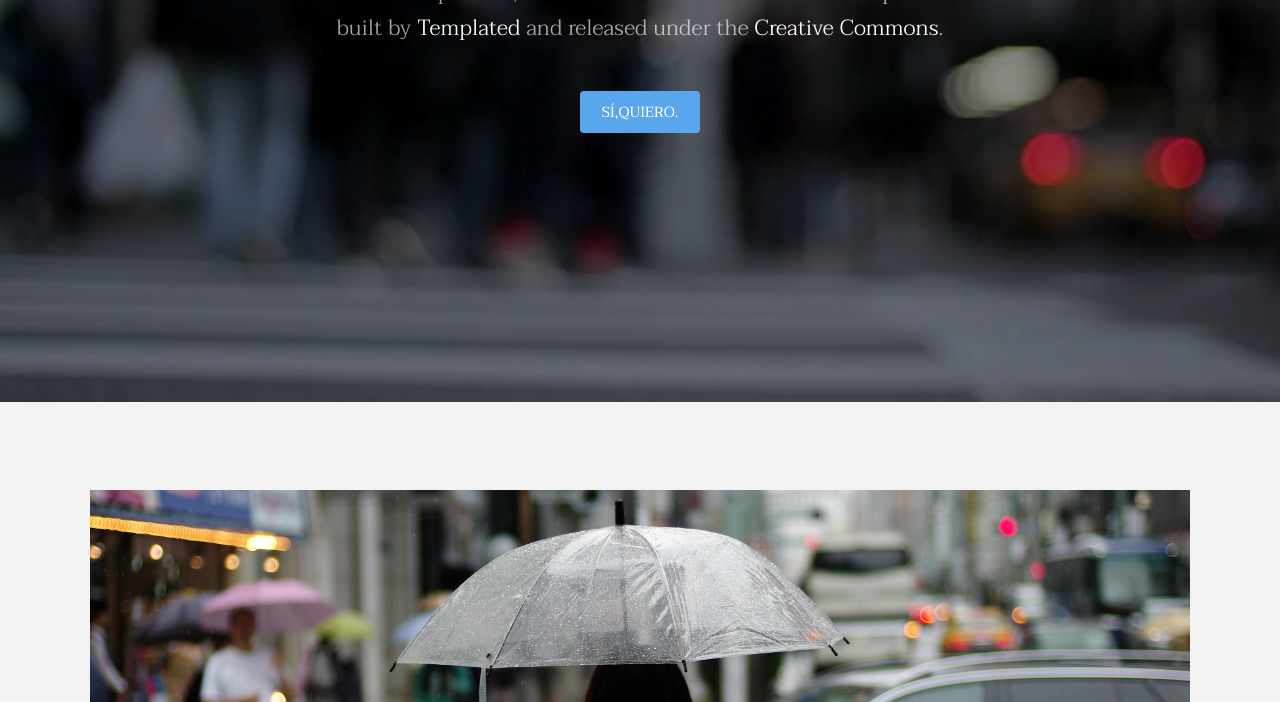
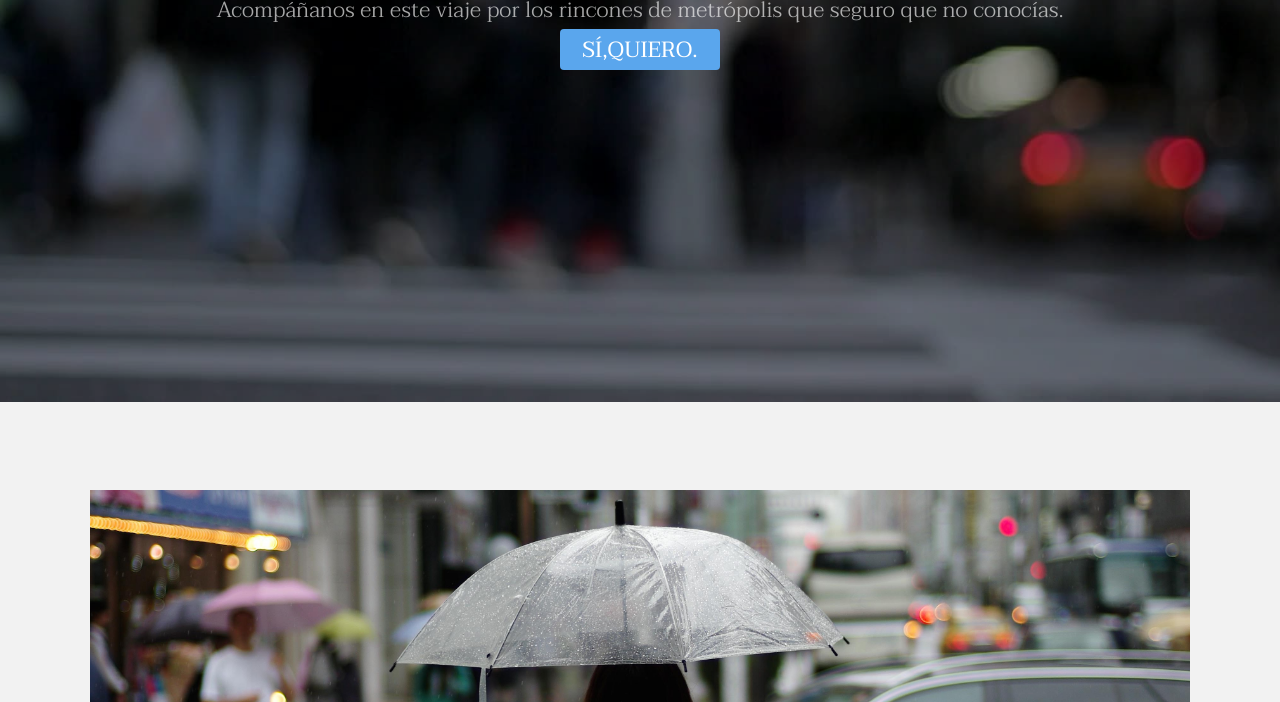
Before and after one commit to Oxell/04_REP_METROPOLITA, a plain HTML site: page index.html in a window 1280 px wide. Shown: the part 398-1100 px from the top of the page. Drawn offline with Linux system fonts and the light colour scheme.

Commit message:
frase bajo el h1 por JORGE

```diff
--- a/index.html
+++ b/index.html
@@ -37,8 +37,8 @@
 			<section id="banner" data-video="images/banner">
 				<div class="inner">
 					<h1>Metropolita</h1>
-					<p>A full responsive, business-oriented HTML5/CSS3 template<br />
-					built by <a href="https://templated.co/">Templated</a> and released under the <a href="https://templated.co/license">Creative Commons</a>.</p>
+					<p>Acompáñanos en este viaje por los rincones de metrópolis que seguro que no conocías.<br />
+					<!--built by <a href="https://templated.co/">Templated</a> and released under the <a href="https://templated.co/license">Creative Commons</a>.</p>-->
 					<a href="#one" class="button special scrolly">SÍ,QUIERO.</a>
 				</div>
 			</section>
```
